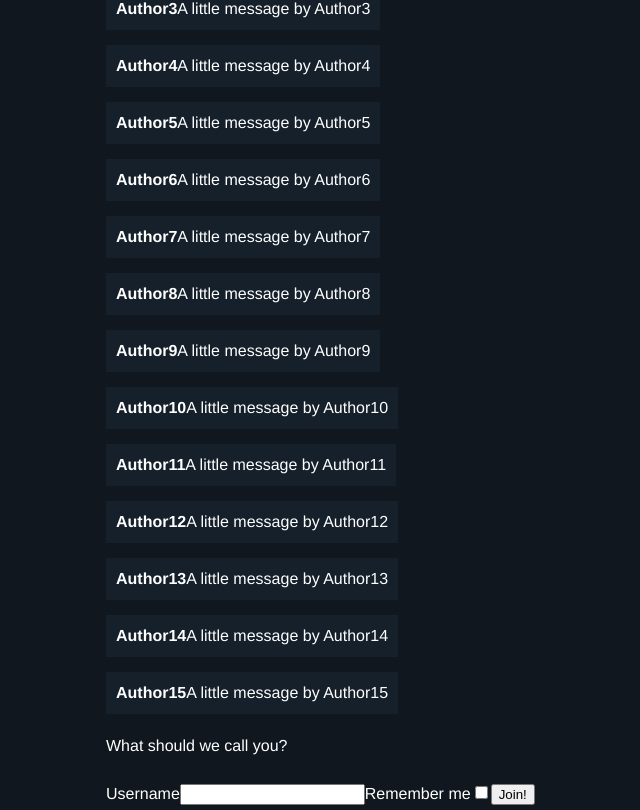
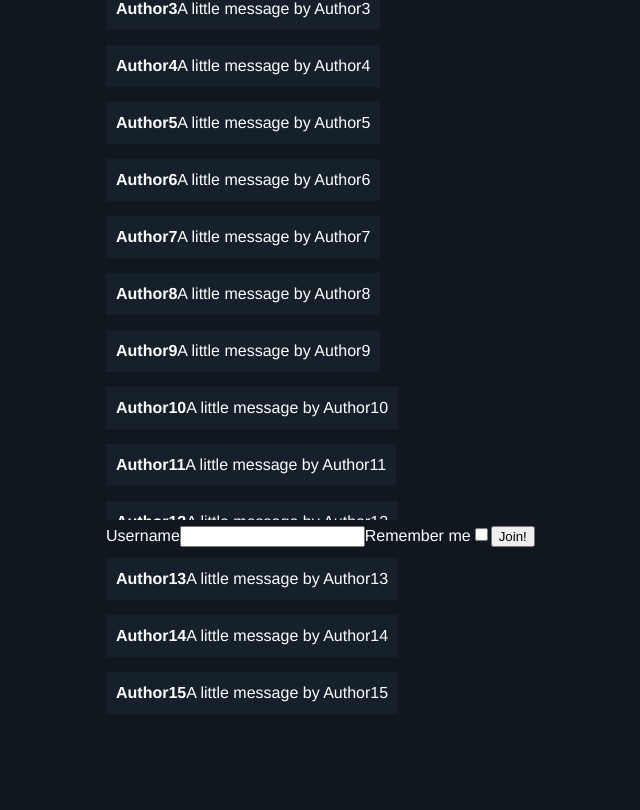
Before and after one commit to robinmetral/yaca, a React (Create React App) app: page / in a window 1280 px wide. Shown: the part 248-1058 px from the top of the page, without its empty margins (134-774 px from the left). After the commit the page ends 1009 px from the top, so only its background shows below. Built offline with nearby package versions, Linux system fonts and the light colour scheme; a web font is replaced by a local one.

Commit message:
Position Chat box as sticky

```diff
--- a/src/components/App.js
+++ b/src/components/App.js
@@ -4,6 +4,7 @@ import Join from "./Join";
 import Chat from "./Chat";
 import Layout from "./Layout";
 import Message from "./Message";
+import PostMessage from "./PostMessage";
 
 class App extends Component {
   // initialize state
@@ -106,6 +107,7 @@ class App extends Component {
   render() {
     return (
       <Layout dark={this.state.dark} toggleDark={this.toggleDark}>
+        <main>
           {this.state.messages ? (
             this.state.messages.map(message => (
               <Message message={message} author={this.state.author} />
@@ -113,16 +115,20 @@ class App extends Component {
           ) : (
             <p>Loading...</p>
           )}
+        </main>
+        <Chat>
           {this.state.author ? (
-          <Chat
+            <>
+              <PostMessage
                 author={this.state.author}
-            messages={this.state.messages}
                 postMessage={this.postMessage}
-            leaveChat={this.leaveChat}
               />
+              <button onClick={this.leaveChat}>Leave the chat</button>
+            </>
           ) : (
             <Join joinChat={this.joinChat} />
           )}
+        </Chat>
       </Layout>
     );
   }
--- a/src/components/Chat.js
+++ b/src/components/Chat.js
@@ -1,20 +1,13 @@
-import React, { Component } from "react";
+import React from "react";
+import styled from "styled-components";
 
-import PostMessage from "./PostMessage";
+const StyledChat = styled.section`
+  position: sticky;
+  bottom: 0;
+  z-index: 10;
+  background: ${({ theme }) => theme.bg};
+`;
 
-class Chat extends Component {
-  render() {
-    return (
-      <div>
-        <p>Hey {this.props.author}!</p>
-        <PostMessage
-          author={this.props.author}
-          postMessage={this.props.postMessage}
-        />
-        <button onClick={this.props.leaveChat}>Leave the chat</button>
-      </div>
-    );
-  }
-}
+const Chat = ({ children }) => <StyledChat>{children}</StyledChat>;
 
 export default Chat;
--- a/src/components/Join.js
+++ b/src/components/Join.js
@@ -24,8 +24,7 @@ class Join extends Component {
 
   render() {
     return (
-      <div>
-        <p>What should we call you?</p>
+      <>
         <form onSubmit={this.handleSubmit}>
           <label htmlFor="author">Username</label>
           <input
@@ -46,7 +45,7 @@ class Join extends Component {
           />
           <input type="submit" value="Join!" />
         </form>
-      </div>
+      </>
     );
   }
 }
--- a/src/components/Layout.js
+++ b/src/components/Layout.js
@@ -6,6 +6,8 @@ import GlobalStyle from "./GlobalStyle";
 import { lightTheme, darkTheme } from "./Themes";
 
 const Container = styled.div`
+  display: flex;
+  flex-direction: column;
   max-width: 800px;
   margin: 0 auto;
 `;
@@ -17,7 +19,7 @@ class Layout extends Component {
         <Container>
           <GlobalStyle />
           <Header dark={this.props.dark} toggleDark={this.props.toggleDark} />
-          <main>{this.props.children}</main>
+          {this.props.children}
         </Container>
       </ThemeProvider>
     );
```
Lines whose indentation alone changed are shown as unchanged.
